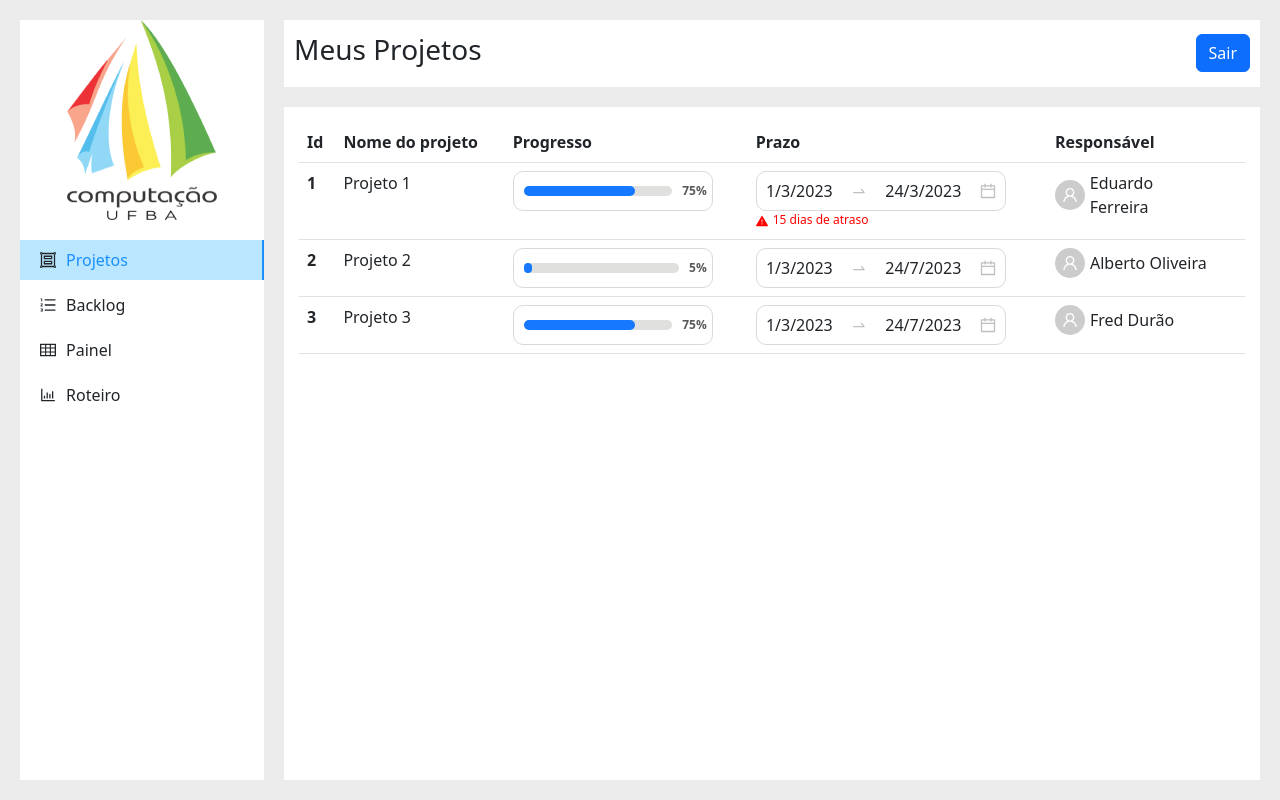
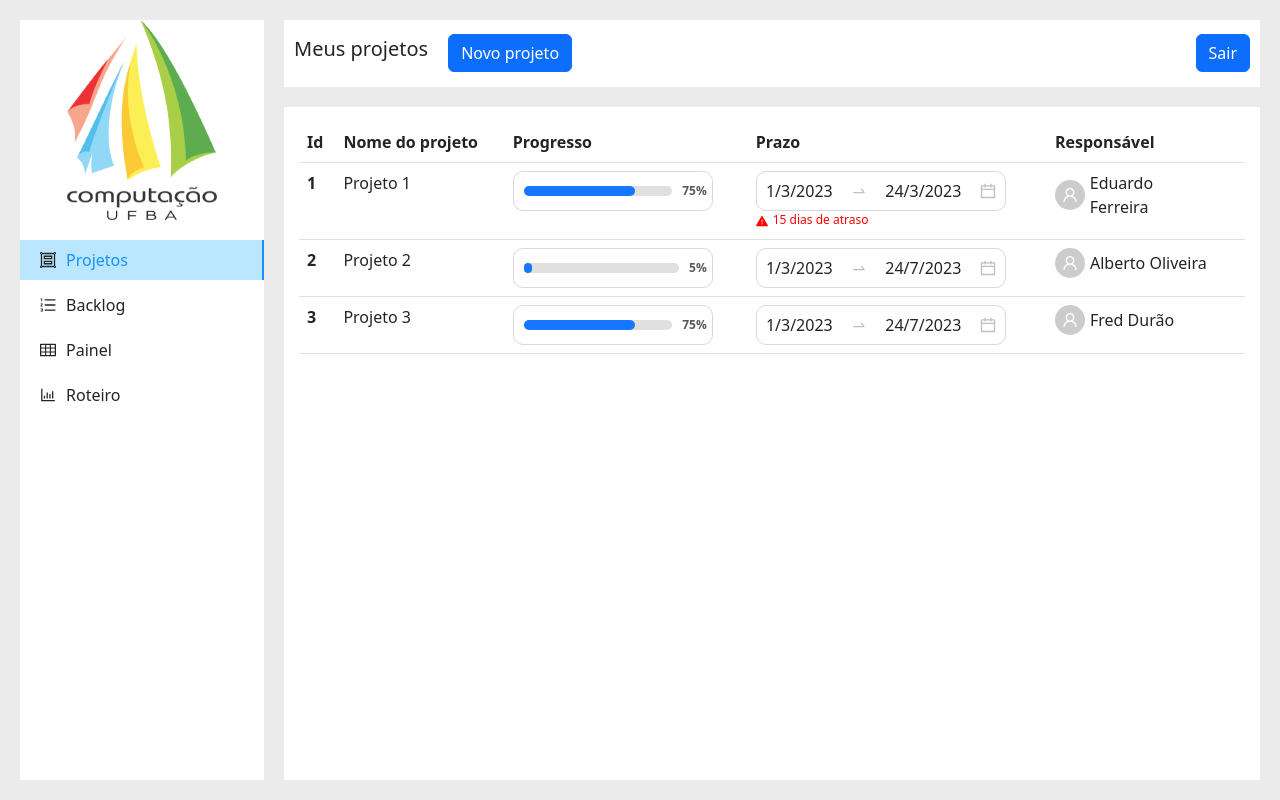
Before and after one commit to Sistemas-Gerenciamento-Projetos/siswebgp-frontend, a React (Create React App) app: page /projetos in a window 1280 px wide. Built offline with nearby package versions, Linux system fonts and the light colour scheme.

Commit message:
Finishing toolbar

```diff
--- a/src/components/toolbar/toolbar.component.jsx
+++ b/src/components/toolbar/toolbar.component.jsx
@@ -1,13 +1,21 @@
 import React from 'react'
-import { Button } from "reactstrap";
+import { Button } from "reactstrap"
+import styles from './toolbarStyles.component'
+
+function isProjectsPage(title) {
+    return title === 'Meus projetos'
+}
 
 const Toolbar = (props) => {
     const { title} = props
 
     return (
-        <div style={{backgroundColor: '#ffffff', marginTop: '20px', display: 'flex', flexDirection: 'row', alignItems: 'center', height: '80px', justifyContent: 'space-between', paddingRight: '10px'}}>
-            <h3 style={{marginLeft: '10px'}}>{title}</h3>
-            <Button color='primary'>Sair</Button>
+        <div style={styles.root}>
+            <div style={styles.titleDiv}>
+                <h3 style={styles.title}>{title}</h3>
+                {isProjectsPage(title) && <Button color='primary' onClick={() => {/* add new project function here */}}>Novo projeto</Button>}
+            </div>
+            <Button color='primary' onClick={() => {/* add exit function here */}}>Sair</Button>
         </div>
     )
 }
--- /dev/null
+++ b/src/components/toolbar/toolbarStyles.component.jsx
@@ -0,0 +1,26 @@
+const styles = {
+    root : {
+        backgroundColor: '#ffffff',
+        marginTop: '20px',
+        display: 'flex',
+        flexDirection: 'row',
+        alignItems: 'center',
+        height: '80px',
+        justifyContent: 'space-between',
+        paddingRight: '10px'
+    },
+
+    titleDiv : {
+        display: 'flex',
+        flexDirection: 'row',
+        alignItems: 'center'
+    },
+
+    title : {
+        marginLeft: '10px',
+        marginRight: '20px',
+        fontSize: '20px'
+    }
+}
+
+export default styles
--- a/src/routes/projetos/projetos.component.jsx
+++ b/src/routes/projetos/projetos.component.jsx
@@ -13,7 +13,7 @@ const Projetos = () => {
       </div>
 
       <div style={{display: 'flex', flexDirection: 'column', width: '80%', backgroundColor: '#ebebeb'}}>
-        <Toolbar title={'Meus Projetos'} />
+        <Toolbar title={'Meus projetos'} />
 
         <div style={{display: 'flex', flexDirection: 'column', width: '100%', height: '100%', backgroundColor: '#ffffff', marginTop: '20px', marginRight: '20px', marginBottom: '20px', padding: '15px'}}>
           <Table hover>
```
